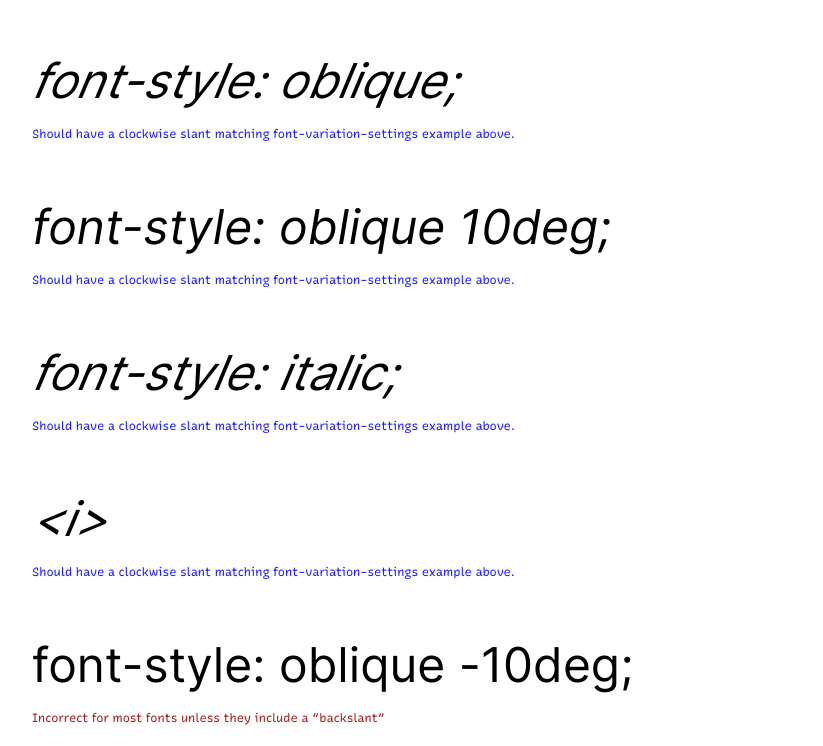
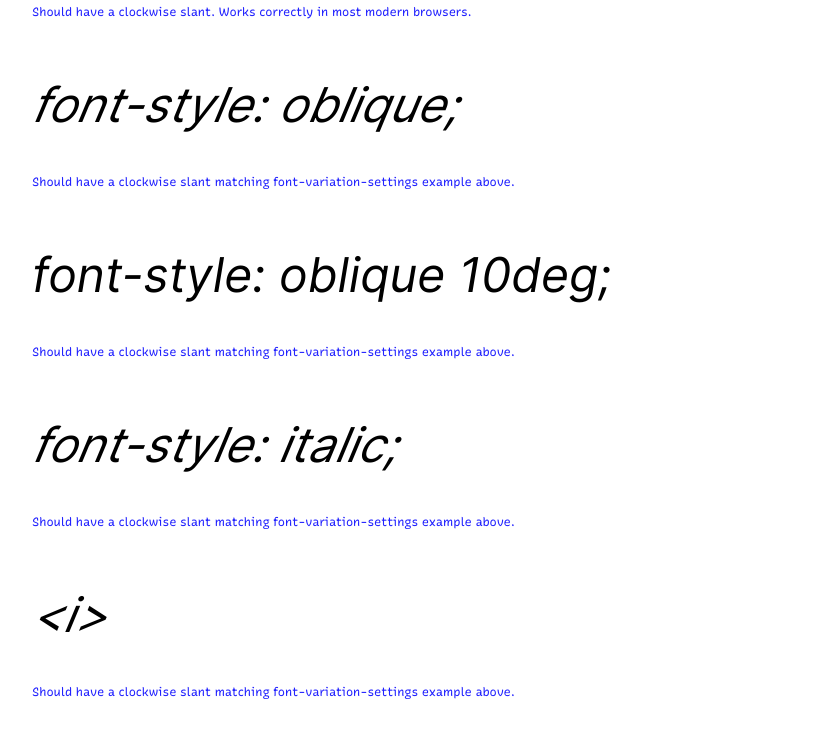
Before and after one commit to arrowtype/vf-slnt-test, a plain HTML site: page index.html in a window 1280 px wide. Shown: the part 766-1512 px from the top of the page, without its empty margins (228-1051 px from the left). Drawn offline with Linux system fonts and the light colour scheme.

Commit message:
improve test note positioning for larger screens

```diff
--- a/style.css
+++ b/style.css
@@ -79,6 +79,12 @@ a {
 	font-size: 0.25em;
 	color: #22f;
 	margin-top: calc(-1.25 * var(--pad));
+}
+
+@media (min-width: 1200px) {
+	.test-note {
+		margin-top: calc(-0.5 * var(--pad));
+	}
 }
 
 .wrong {
```
